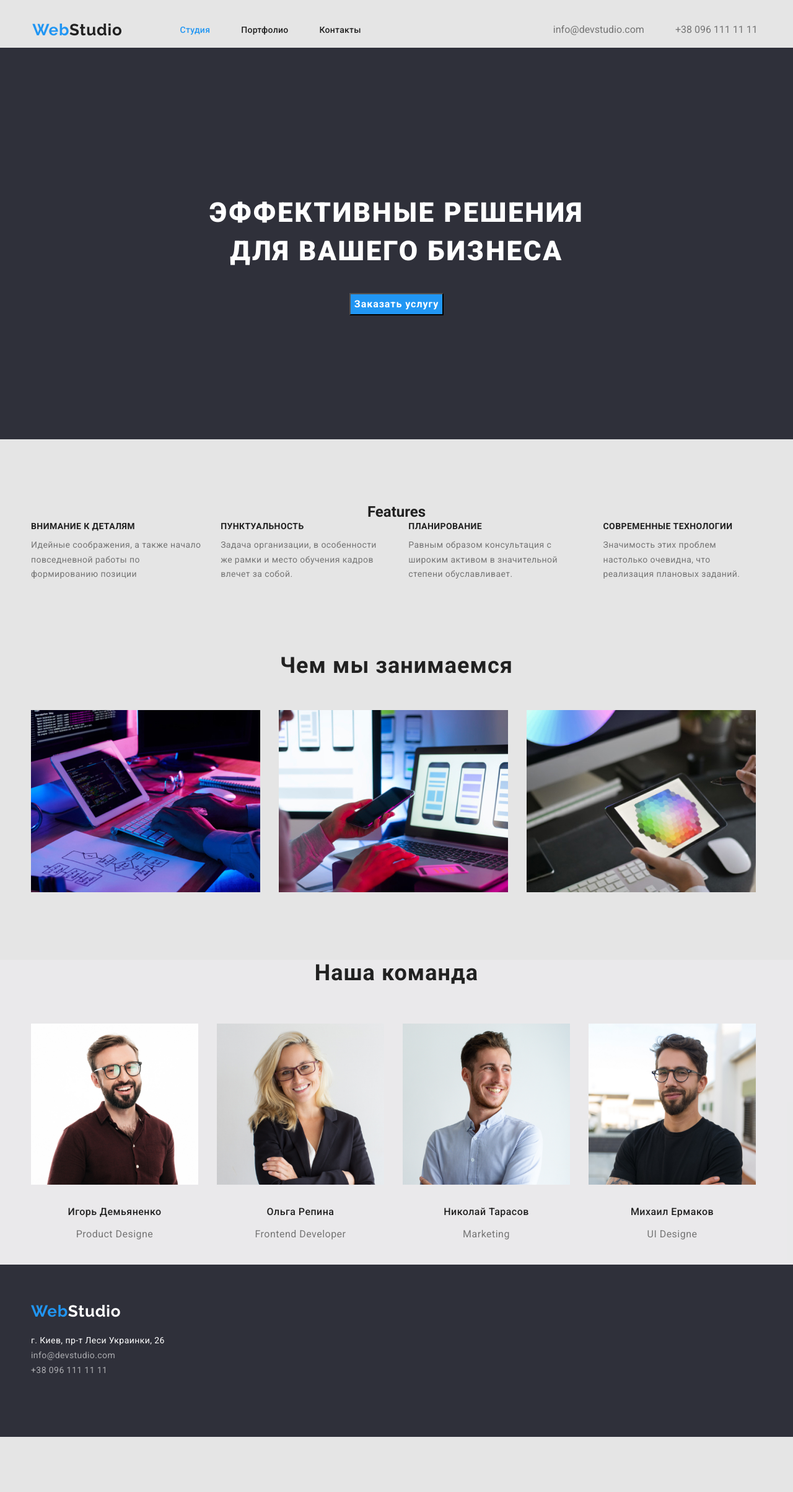
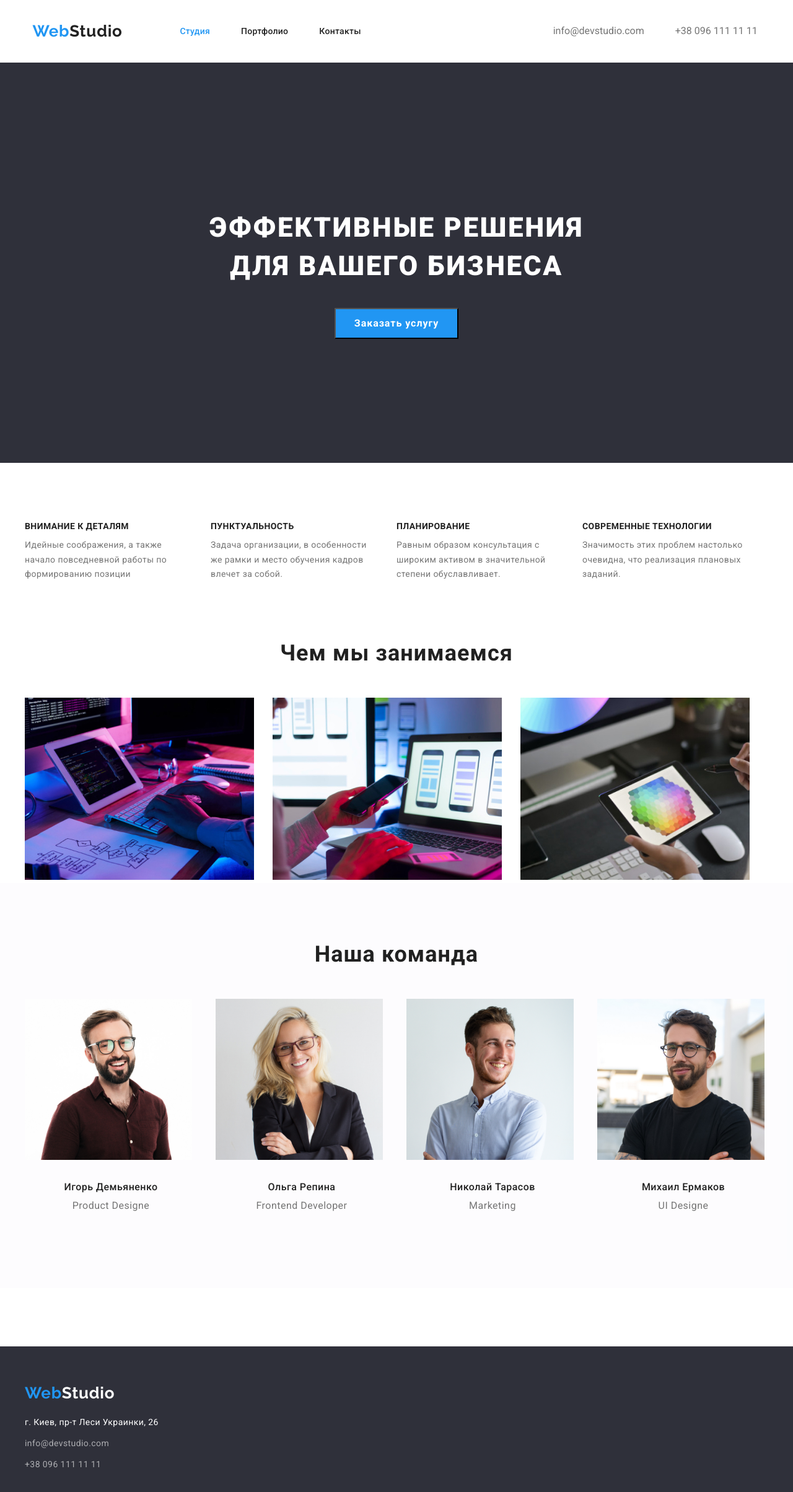
Before and after one commit to KaterynaTereshchenko/goit-markup-hw-03, a plain HTML site: page index.html in a window 1280 px wide. Shown: the whole page at 62% size. Before the commit the page ends 2319 px from the top, so only its background shows below. Drawn offline with nearby package versions, Linux system fonts and the light colour scheme.

Commit message:
I can not do this. It is difficult to me.

```diff
--- a/css/style.css
+++ b/css/style.css
@@ -33,7 +33,7 @@ html {
 }
 
 body {
-    background-color: #E5E5E5;
+    background-color: #FFFFFF;
     color: var(--main-color);
 
     font-family: 'Roboto', sans-serif;
@@ -47,6 +47,7 @@ body {
 .logo {
     color: var(--main-color);
     text-decoration: none;
+    width: 145px;
 
     font-family: 'Raleway', sans-serif;
     font-weight: 700;
@@ -92,30 +93,39 @@ body {
 
  /*header*/
 
- header {
+ /*header {
     padding-top: 20px;
- }
+ }*/
 
   header .conteiner-portfolio {
-     margin-bottom: 0px;
+    margin-bottom: 0px;
     padding-left: 0px;
     padding-right: 0px;
+    padding-top: 32px;
+    padding-bottom: 32px;
   }
 
  .conteiner-primary {
-     width: 1200px;
+     width: 1230px;
      margin-left: auto;
      margin-right: auto;
      /*outline: 3px solid tomato;*/
-     padding: 10px 10px;
-     margin-bottom: 94px;
+     padding: 15px 15px;
+     padding-top: 0px;
+     padding-bottom: 0px;
  }
- .header .conteiner-header {
+
+/*.header  {
     padding-top: 24px;
     margin-bottom: 0px;
- }
+}*/
+
 .conteiner {
-    padding: 200px 250px 200px 250px;
+    padding-top: 200px;
+    padding-right: 0px;
+    padding-left: 0px;
+    padding-bottom: 200px;
+
 }
  .conteiner-line {
    /* outline: 3px solid tomato;*/
@@ -129,7 +139,6 @@ body {
     padding-right: 0px;
 
  }
-
 
 /*site-nav*/
 .site-nav .link {
@@ -189,6 +198,7 @@ body {
 
 
 .list .list-profession {
+
     color: var(--sec-color);
 
     font-weight: 400;
@@ -200,7 +210,10 @@ body {
 
  .list-profession {
     margin-top: 0px;
-    margin-bottom: 30px;
+    margin-bottom: 0px;
+    margin-left: auto;
+    margin-right: auto;
+    padding-bottom: 30px;
  }
 
 /*section features*/
@@ -213,10 +226,16 @@ body {
     display: block;
     margin-right: 30px;
     justify-content: center;
+    width: 270px;
  }
 
  .list-feature .feature-item:last-child {
     margin-right: 0px;
+ }
+
+ .conteiner-feature {
+    padding-top: 94px;
+    padding-bottom: 94px;
  }
 
 .section .features-title {
@@ -235,6 +254,7 @@ body {
 .conteiner-primary .title {
     margin: 0px;
     text-align: center;
+    padding: 10px;
 
 }
 
@@ -287,7 +307,8 @@ body {
 
 .section .work-title {
     margin-top: 0px;
-    margin-bottom: 50px;
+    margin-bottom: 0px;
+    padding-bottom: 50px;
 }
 /*section our team*/
 
@@ -311,19 +332,27 @@ body {
 }
 
 .section .team-member {
+    padding-top: 30px;
+    padding-bottom: 10px;
+    margin-top: 0px;
+    margin-bottom: 0px;
+    width: 155px;
+    margin-left: auto;
+    margin-right: auto;
 
     font-weight: 500;
     font-size: 16px;
     line-height: 1.2;
     text-align: center;
     letter-spacing: 0.03em;
-    margin-top: 30px;
-    margin-bottom: 10;
+
 }
 
 .section .team-title {
-     margin-top: 94px;
-     margin-bottom: 50px;
+    padding-top: 94px;
+    padding-bottom: 50px;
+    margin-top: 0px;
+    margin-bottom: 0px;
 }
 .section-color {
     background-color: rgba(245, 244, 250, 0.25);
@@ -336,17 +365,21 @@ body {
 
 .conteiner-team {
     margin-bottom: 0px;
+    padding-bottom: 94px;
     list-style: none;
 }
 
+ .team-card {
+    width: 278px;
+ }
 /*portfolio site-link*/
 
-/*site-nav*/
+/*site-nav -portfolio*/
 
 .page-header {
     display: flex;
     justify-content: center;
-   align-items: center;
+    align-items: center;
     padding-left: 0px;
     padding-right: 0px;
 }
@@ -364,7 +397,6 @@ body {
     /*background-color: tomato;*/
     display: block;
     margin-right: 50px;
-
 
 }
 
@@ -399,12 +431,11 @@ body {
     margin-right: 0px;
 }
 
+/*portfolio exampl*/
 
 .exampl .exampl-item {
     list-style: none;
 }
-
-/*portfolio exampl*/
 
 .exampl {
     display: flex;
@@ -416,45 +447,50 @@ body {
     padding-left: 20px;
 }
 
-.exampl .exampl-item {
-    margin-top: 0px;
+     .exampl-item {
+    width: 370px;
+    margin-right: 30px;
     margin-bottom: 30px;
-    margin-left: 0px;
-    margin-right: 0px;
-    padding-bottom: 20px;
+    padding-bottom: 0px;
     border: 1px;
     border-bottom: var(--accent-color);
 
-    gap: 10px;
+    /*gap: 30px;*/
 
     box-shadow: 1px 4px 6px 0px rgb(238, 238, 238, 0.16),
             0px 4px 4px 0px rgb(238, 238, 238, 0.06), 0px 1px 1px 0px rgb(238, 238, 238, 0.12);
-
-}
-
-.exampl .exampl-item:last-child {
-    margin-right: 0px;
-}
-
-.exampl-item {
-    flex-basis: calc((100%-54px)/3);
     align-content: space-around;
 }
 
-.conteiner-header
-.exampl-link .exampl-content {
+ /*.exampl .exampl-item:last-child {
+    margin-right: 0px;
+}*/
+
+.exampl-item:nth-last-child(-n+3n) {
+    /*flex-basis: calc((100%-54px)/3);*/
+    margin-right: 0px;
+
+}
+.exampl-item:nth-child(3n) {
+    margin-bottom: 0px;
+}
+
+    .exampl-content {
+    margin-right: 0px;
+    margin-left: 0px;
+    margin-top: 0px;
+    margin-bottom: 0px;
     padding-left: 24px;
-
     color: var(--sec-color);
 
     font-weight: 400;
     font-size: 16px;
     line-height: 1.9;
     letter-spacing: 0.03em;
-
 }
 
-.exampl-link .exampl-title {
+    .exampl-title {
+
     color: var(--main-color);
 
     font-weight: 700;
@@ -462,25 +498,35 @@ body {
     line-height: 2;
     letter-spacing: 0.06em;
 
+    width: 322px;
+    margin: 0px;
+    padding-left: 24px;
+    padding-bottom: 4px;
 
-    margin-top: 0px;
-    margin-bottom: 4px;
-    padding-left: 24px;
+ }
 
-}
- .exampl-link {
+    .exampl-link {
+    width: 370px;
+
     text-decoration-line: none;
- }
- .exampl-content {
-    margin-top: 0px;
-    margin-bottom: 0px;
-    padding-left: 24px;
+    color: var(--main-color);
+
+    font-weight: 700;
+    font-size: 18px;
+    line-height: 2;
+    letter-spacing: 0.06em;
+  }
+
+
+  .card-example {
+    width: 322px;
  }
 
 .portfolio-title {
     margin: 0px 0px;
     text-align: center;
 }
+
 
 
  /*footer*/
@@ -491,6 +537,10 @@ body {
 }
 
 .footer-item .footer-link {
+    display: inline-block;
+    margin-bottom: 10px;
+
+
     color: var(--footer-colour-adress);
     text-decoration: none;
 
@@ -509,6 +559,9 @@ body {
 }
 
 .footer-item .footer-post {
+    display: inline-block;
+    margin-bottom: 10px;
+
     color: var(--white);
     text-decoration: none;
 
@@ -539,6 +592,7 @@ body {
 }
  footer {
     padding-bottom: 20px;
+    margin-top: 94px;
  }
 
 /*button*/
@@ -562,8 +616,6 @@ body {
             0px 1px 2px 0px rgba(0, 0, 0, 0.08), 0px 3px 1px 0px rgba(0, 0, 0, 0.10);
 
 }
-
-
 
  .button-list {
  display: flex;
@@ -589,6 +641,14 @@ body {
     background-color: var(--accent-color);
 }
 .button-order {
+
+    width: 200px;
+    height: 50px;
+    margin-bottom: 0px;
+    margin-left: auto;
+    margin-right: auto;
+
+
     color: var(--white);
     background-color: var(--accent-color);
     cursor: pointer;
@@ -599,16 +659,22 @@ body {
     line-height: 1.9;
     letter-spacing: 0.06em;
     text-align: center;
+}
 
-    margin-bottom: 0px;
-
-}
 .conteiner-button {
     /*outline: 3px solid tomato;*/
     width: 611px;
     margin-top: 0px;
     margin-left: auto;
     margin-right: auto;
-    margin-bottom: 34px;
+    margin-bottom: 0px;
     padding: 0px 0px 16px 0px;
 }
+
+.hero-conteiner {
+ display: flex;
+ flex-direction: column;
+ justify-content: center;
+ width: 696px;
+
+}
--- a/index.html
+++ b/index.html
@@ -43,7 +43,7 @@
     <main>
       <!--Hero-->
       <section class="section section-hero">
-        <div class="conteiner-primary conteiner">
+        <div class="conteiner-primary conteiner hero-conteiner">
            <h1 class="section-title">Эффективные решения для вашего бизнеса</h1>
             <button class="button-order" type="button">Заказать услугу</button>
        </div>
@@ -51,8 +51,8 @@
 
       <!--features-->
       <section class="section">
-        <div class="conteiner-primary">
-        <h2 class="title">Features</h2>
+        <div class="conteiner-primary conteiner-feature">
+       <!---- <h2 class="title">Features</h2>-->
         <ul class="list list-feature">
           <li class="feature-item">
             <h3 class="features-title">Внимание к деталям</h3>
@@ -128,6 +128,7 @@
         <div class="conteiner-primary conteiner-team">
            <ul class="list list-team">
               <li class="member-team">
+               <div class="team-card">
                   <img
                   src="./images/img-team-i.jpeg"
                   lang="en"
@@ -135,8 +136,10 @@
                  width="270"/>
                   <h3 class="team-member">Игорь Демьяненко</h3>
                  <p class="list-profession">Product Designe</p>
+            </div>
           </li>
           <li class="member-team">
+            <div class="team-card">
              <img
               src="./images/img-team-o.jpeg"
               lang="en"
@@ -145,8 +148,10 @@
             />
              <h3 class="team-member">Ольга Репина</h3>
             <p class="list-profession">Frontend Developer</p>
+            </div>
           </li>
           <li class="member-team">
+            <div class="team-card">
             <img
               src="./images/img-team-n.jpeg"
               lang="en"
@@ -155,8 +160,10 @@
             />
             <h3 class="team-member">Николай Тарасов</h3>
             <p class="list-profession">Marketing</p>
+            </div>
           </li>
           <li class="member-team">
+            <div class="team-card">
             <img
               src="./images/img-team-m.jpeg"
               lang="en"
@@ -165,6 +172,7 @@
             />
              <h3 class="team-member">Михаил Ермаков</h3>
             <p class="list-profession">UI Designe</p>
+            </div>
           </li>
         </ul>
       </div>
```
Also changed, not shown: portfolio.html (+23 -6 lines). Lines whose indentation alone changed are shown as unchanged.
